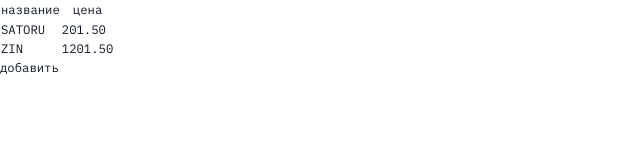
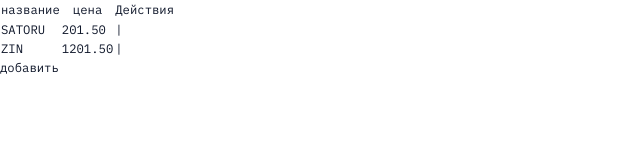
Before and after one commit to vmoltaemcrkonrgcechd/raven-editor, a Vue app: page / in a window 1280 px wide. Shown: the top 160 px of the page, without its empty margins (0-640 px from the left). Built offline with nearby package versions, Linux system fonts and the light colour scheme.

Commit message:
added actions to the table

```diff
--- a/public/api.json
+++ b/public/api.json
@@ -25,7 +25,41 @@
         }
       ]
     },
-    "children": []
+    "children": [
+      {
+        "id": 5,
+        "type": 2,
+        "tableName": "",
+        "data": {
+          "type": 0,
+          "label": "редактировать",
+          "secondary": true
+        },
+        "children": [
+          {
+            "id": 6,
+            "type": 1,
+            "tableName": "products",
+            "data": {
+              "type": 0,
+              "fields": [
+                {
+                  "type": 0,
+                  "columnName": "name",
+                  "displayName": "название"
+                },
+                {
+                  "type": 0,
+                  "columnName": "price",
+                  "displayName": "цена"
+                }
+              ]
+            },
+            "children": []
+          }
+        ]
+      }
+    ]
   },
   {
     "id": 3,
--- a/src/components/dataTable/DataTable.vue
+++ b/src/components/dataTable/DataTable.vue
@@ -1,8 +1,10 @@
 <script lang="ts" setup>
 import { PropType } from "vue";
-import { iNode, iTableData } from "@/types";
+import { iAction, iNode, iTableData } from "@/types";
 import BodyCell from "@/components/dataTable/BodyCell.vue";
 import HeadCell from "@/components/dataTable/HeadCell.vue";
+import Universal from "@/components/universalComponent/UniversalComponent.vue";
+import MenuButton from "@/components/universalButton/MenuButton.vue";
 
 defineProps({
   universalComponent: {
@@ -10,16 +12,29 @@ defineProps({
     required: true,
   },
 });
+
+const emit = defineEmits(["action"]);
+
+const actionHandler = (action: iAction): void => {
+  emit("action", action);
+};
 </script>
 
 <template>
-  <table class="w-full table-fixed rounded-md overflow-hidden shadow-2xl">
+  <table class="w-full table-fixed rounded-md shadow-2xl">
     <thead class="bg-blue-900">
       <tr>
         <HeadCell
           v-for="column in universalComponent.data.columns"
           :column="column"
         />
+
+        <th
+          v-if="universalComponent.children.length"
+          class="uppercase py-1 px-3 text-white font-medium"
+        >
+          Действия
+        </th>
       </tr>
     </thead>
 
@@ -32,6 +47,19 @@ defineProps({
           v-for="column in universalComponent.data.columns"
           :value="row[column.columnName]"
         />
+
+        <td
+          v-if="universalComponent.children.length"
+          class="flex items-center justify-center"
+        >
+          <MenuButton>
+            <Universal
+              v-for="child in universalComponent.children"
+              :universal-component="child"
+              @action="actionHandler"
+            />
+          </MenuButton>
+        </td>
       </tr>
     </tbody>
   </table>
--- a/src/components/dialog/Dialog.vue
+++ b/src/components/dialog/Dialog.vue
@@ -23,7 +23,7 @@ const outsideClickHandler = (event: Event) => {
   <teleport to="body">
     <div
       v-if="modelValue"
-      class="absolute top-0 left-0 right-0 bottom-0 flex items-center justify-center bg-slate-900/75"
+      class="absolute top-0 left-0 right-0 bottom-0 flex items-center justify-center bg-slate-900/75 z-50"
       @click="outsideClickHandler"
     >
       <div ref="body">
--- a/src/components/universalButton/Button.vue
+++ b/src/components/universalButton/Button.vue
@@ -15,10 +15,9 @@ const props = defineProps({
 
 const buttonClass = computed(() => {
   return {
-    "rounded-md": true,
-    "bg-inherit hover:bg-blue-50": props.secondary,
-    "bg-blue-900 hover:bg-blue-800 uppercase py-1 px-3 text-white font-medium":
-      !props.secondary,
+    "rounded-md uppercase py-1 px-3 font-medium": true,
+    "bg-inherit hover:bg-blue-50 rounded-none": props.secondary,
+    "bg-blue-900 hover:bg-blue-800 text-white": !props.secondary,
   };
 });
 </script>
--- a/src/components/universalButton/DialogButton.vue
+++ b/src/components/universalButton/DialogButton.vue
@@ -31,7 +31,11 @@ const actionHandler = (action: iAction): void => {
 </script>
 
 <template>
-  <Button :label="universalButton.data.label" @click="modelValue = true" />
+  <Button
+    :label="universalButton.data.label"
+    :secondary="universalButton.data.secondary"
+    @click="modelValue = true"
+  />
 
   <Dialog v-model="modelValue">
     <UniversalComponent
--- /dev/null
+++ b/src/components/universalButton/MenuButton.vue
@@ -0,0 +1,19 @@
+<script lang="ts" setup>
+import Button from "@/components/universalButton/Button.vue";
+import { ref } from "vue";
+
+const modelValue = ref<boolean>(false);
+</script>
+
+<template>
+  <div class="relative w-full h-full flex items-center justify-center">
+    <Button label="|" @click="modelValue = !modelValue" />
+
+    <div
+      v-if="modelValue"
+      class="absolute top-0 translate-y-full left-0 w-full py-1 rounded-md shadow-2xl bg-white z-10 flex flex-col"
+    >
+      <slot />
+    </div>
+  </div>
+</template>
--- a/src/types/index.ts
+++ b/src/types/index.ts
@@ -46,6 +46,7 @@ export enum buttonTypes {
 export interface iButtonData {
   type: number;
   label: string;
+  secondary: boolean;
 }
 
 export enum actionTypes {
```
